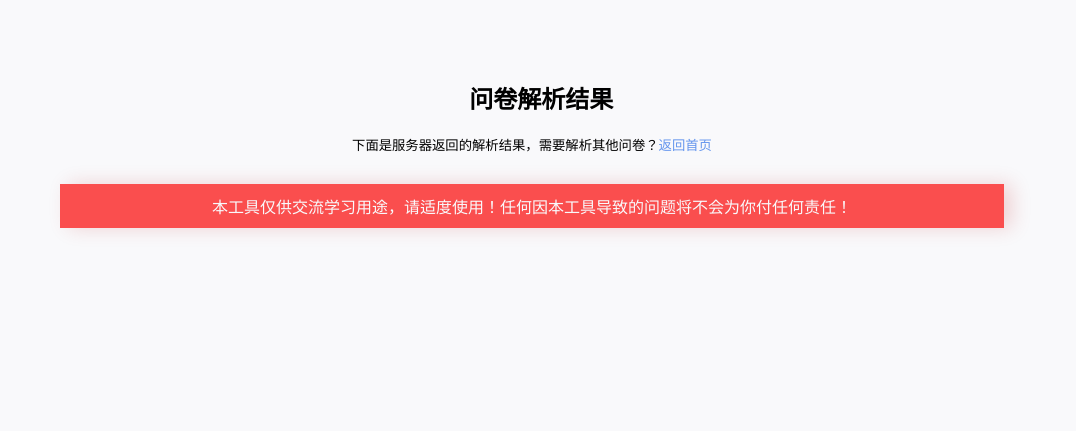
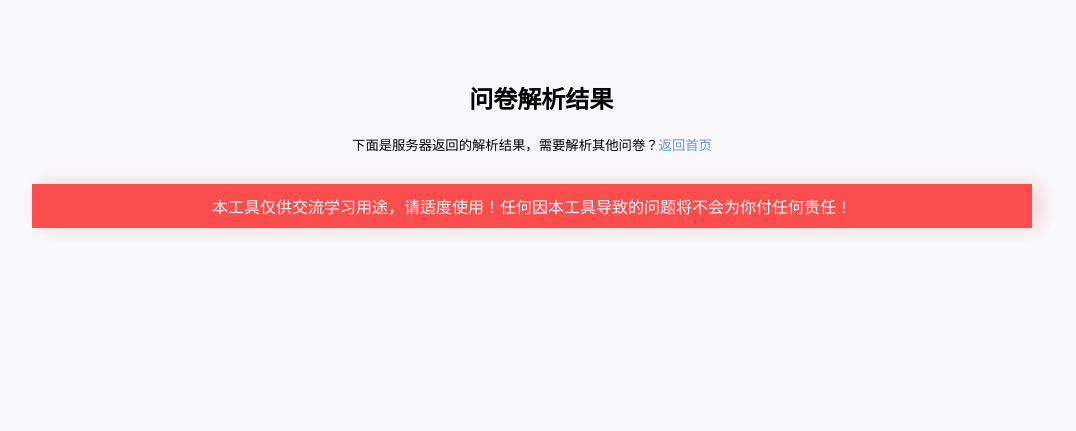
Before and after one commit to FantWings/jlu-exam_react, a Flask app: template templates/resaults.html in a window 1280 px wide. Shown: the top 431 px of the page, without its empty margins (108-1184 px from the left). Run offline with Flask 2, Linux system fonts and the light colour scheme; the template is opened without the code that fills it, so the values that code supplies are empty.

Commit message:
调整布局

```diff
--- a/static/styles.css
+++ b/static/styles.css
@@ -2,7 +2,8 @@ body {
   background: #f9f9fb;
 }
 .container {
-  margin: 80px 120px;
+  margin: 80px auto;
+  max-width: 1000px;
 }
 a {
   text-decoration: none;
@@ -19,7 +20,7 @@ a:hover {
   display: block;
   background-color: #fa4e4e;
   color: #f9f9fb;
-  margin: 30px 40px;
+  margin: 30px 0;
   padding: 10px;
   box-shadow: 8px 0px 20px rgba(187, 0, 0, 0.16);
 }
@@ -38,8 +39,8 @@ form input[type='password'] {
 }
 .answer_contain {
   padding: 32px;
-  box-shadow: 8px 0px 20px rgba(0, 68, 187, 0.16);
-  margin: 30px 40px;
+  box-shadow: 0px 0px 35px #e7e7ef;
+  margin: 65px auto;
 }
 .answer_contain .q_type {
   text-align: center;
--- a/static/styles.less
+++ b/static/styles.less
@@ -3,7 +3,8 @@ body {
 }
 
 .container {
-  margin: 80px 120px;
+  margin: 80px auto;
+  max-width: 1000px;
 }
 
 a {
@@ -24,7 +25,7 @@ a:hover {
   display: block;
   background-color: rgb(250, 78, 78);
   color: #f9f9fb;
-  margin: 30px 40px;
+  margin: 30px 0;
   padding: 10px;
   box-shadow: 8px 0px 20px rgba(187, 0, 0, 0.16);
   h3 {
@@ -45,8 +46,8 @@ form {
 
 .answer_contain {
   padding: 32px;
-  box-shadow: 8px 0px 20px rgba(0, 68, 187, 0.16);
-  margin: 30px 40px;
+  box-shadow: 0px 0px 35px rgb(231, 231, 239);
+  margin: 65px auto;
   .q_type {
     text-align: center;
     margin: 10px 0 30px 0;
```
